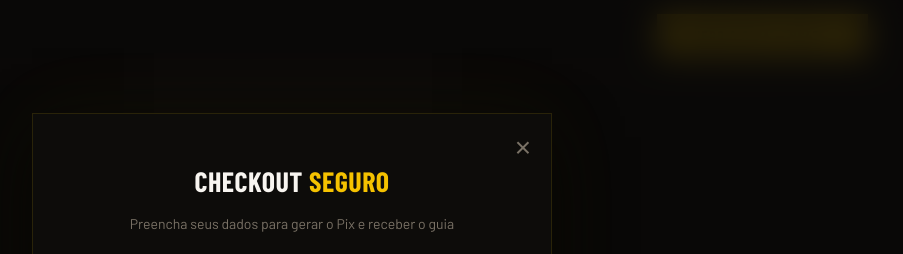
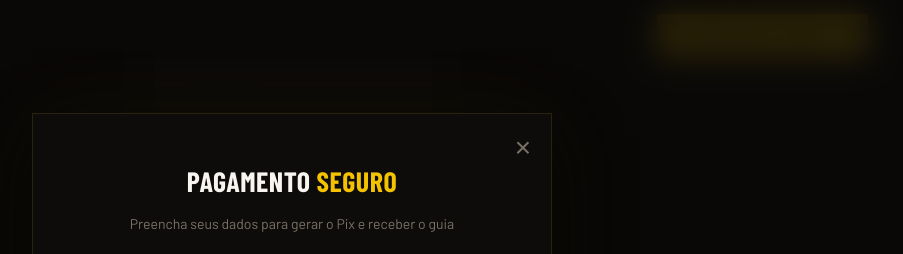
Before and after one commit to Vinicius084698/guia-compra-segura, a website: page index.html in a window 1280 px wide. Both pictures are taken after a click on the link "QUERO O GUIA — R$47 →". Shown: the part 8770-9024 px from the top of the page, without its empty margins (348-1251 px from the left). Drawn offline with nearby package versions, Linux system fonts and the light colour scheme; a web font is replaced by a local one.

Commit message:
copy: rename checkout modal title from Checkout Seguro to Pagamento Seguro

```diff
--- a/index.html
+++ b/index.html
@@ -1951,7 +1951,7 @@
     <!-- STEP 1: FORMULÁRIO DE DADOS -->
     <div class="checkout-step active" id="step-form">
       <div class="checkout-header">
-        <h2 class="checkout-title">Checkout <span class="y">Seguro</span></h2>
+        <h2 class="checkout-title">Pagamento <span class="y">Seguro</span></h2>
         <p class="checkout-subtitle">Preencha seus dados para gerar o Pix e receber o guia</p>
       </div>
 
```
Also changed, not shown: public/index.html (+1 -1 lines).
